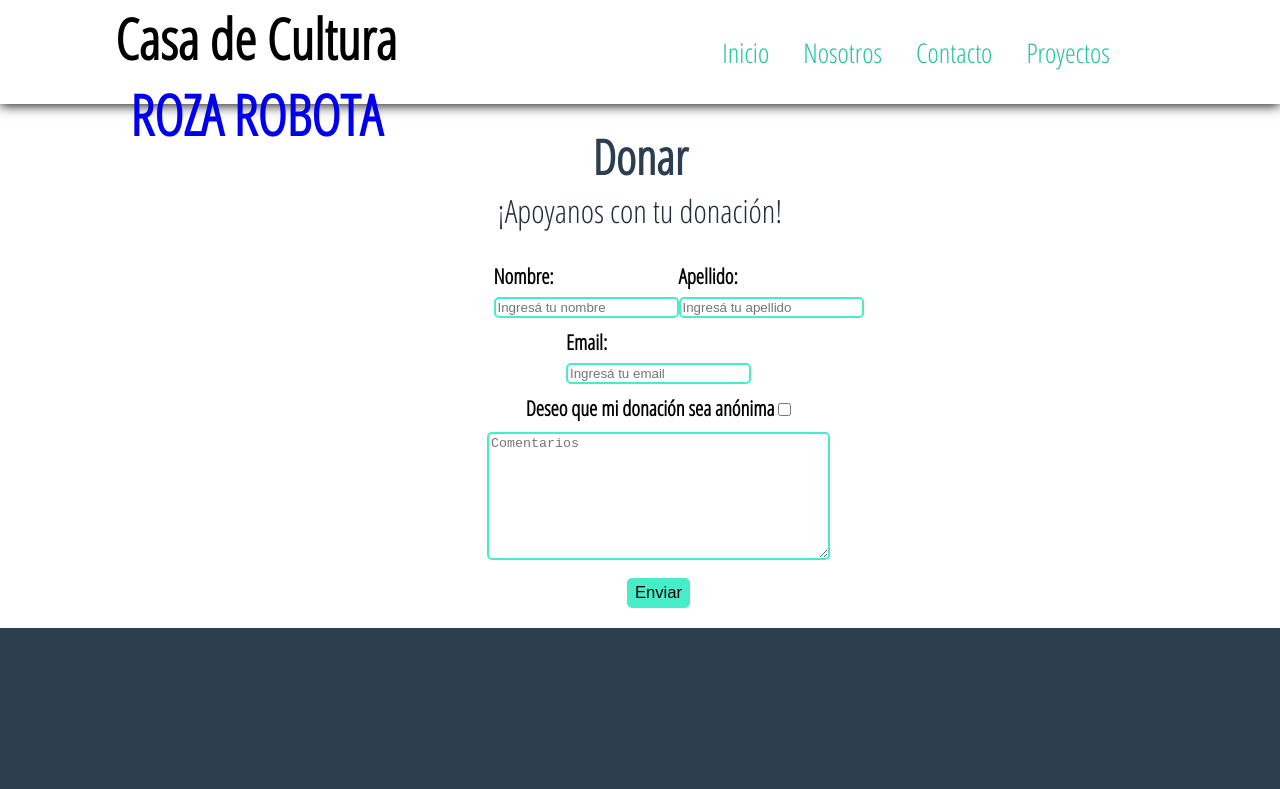
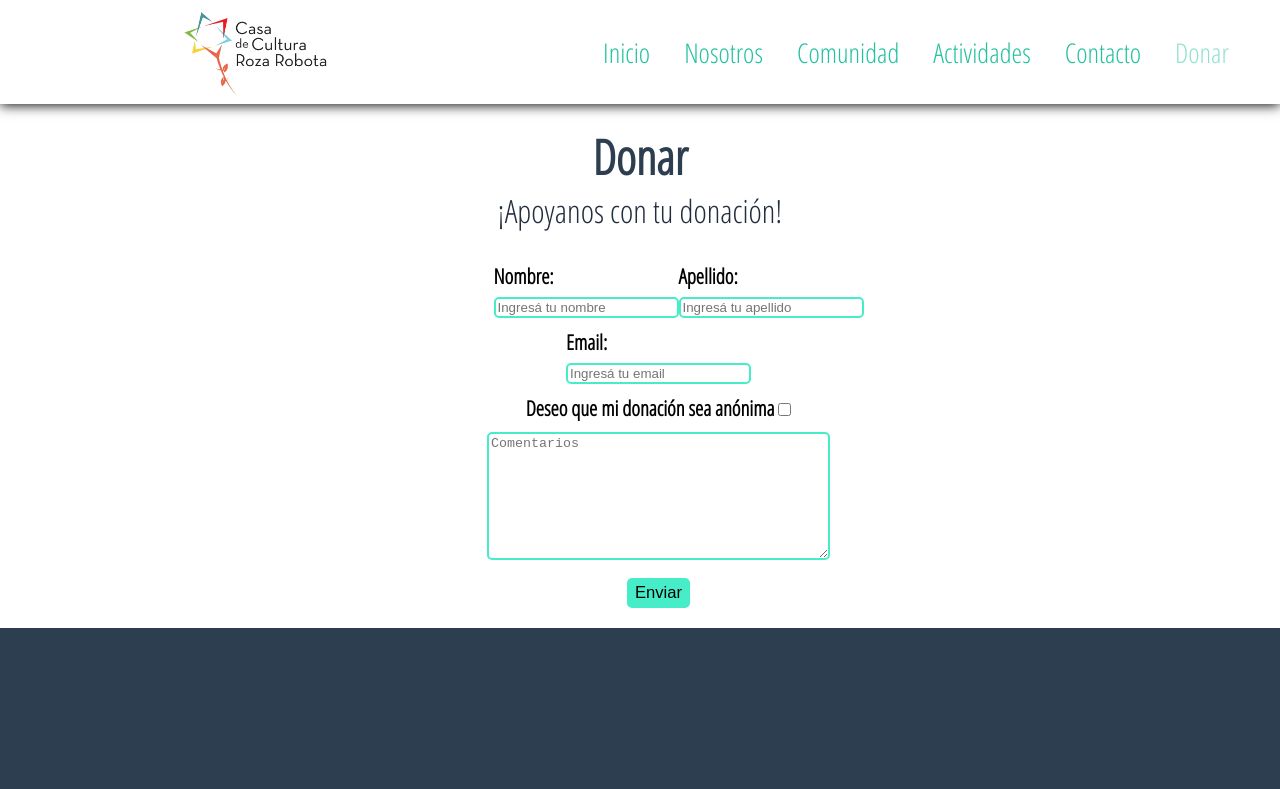
Before and after one commit to p3drop7/roza-robota, a website: page pages/donar.html in a window 1280 px wide. Shown: the top 789 px of the page. Drawn offline with nearby package versions, Linux system fonts and the light colour scheme.

Commit message:
se modifica nav con selector de pagina actual

```diff
--- a/pages/donar.html
+++ b/pages/donar.html
@@ -38,31 +38,33 @@
 
 	<!-- Navegador Collapse para pantallas pequeñas -->
 	<nav class="navegador animate__animated animate__slideInDown">
-		<div class="navegador__brand">
-			<h1 class="h1--smaller">Casa de Cultura</h1>
-			<a href="../index.html"><h1>ROZA ROBOTA</h1></a>
-		</div>
+		<a href="#top" class="navegador__brand">
+			<img class="nav__logo" src="../assets/logoFondo.jpg" alt="Logo Roza Robota">
+		</a>
 		<button type="button" class="collapsible"><i class="fas fa-angle-double-down collapsible__icon"></i>
 		</button>
 			<ul class="content">
 				<li><a href="../index.html">Inicio</a></li>
         		<li><a href="../index.html#nosotros">Nosotros</a></li>
-        		<li><a href="../index.html#contacto">Contacto</a></li>
-        		<li><a href="proyectos.html">Proyectos</a></li>
+        		<li><a href="comunidad.html">Comunidad</a></li>
+        		<li><a href="actividades.html">Actividades</a></li>
+        		<li><a href="contacto.html">Contacto</a></li>
+        		<li><a href="donar.html" class="page-actual">Donar</a></li>
         	</ul>
 	</nav>
 
 	<!-- Navegador para pantallas grandes -->
 	<nav class="navegador992px animate__animated animate__slideInDown">
-		<div class="navegador992px__brand">
-			<h1 class="h1_992px h1_992px--smaller">Casa de Cultura</h1>
-			<a href="../index.html"><h1 class="h1_992px">ROZA ROBOTA</h1></a>
-		</div>
+		<a href="#top" class="navegador992px__brand">
+			<img class="nav__logo" src="../assets/logoFondo.jpg" alt="Logo Roza Robota">
+		</a>
 		<ul class="navegador992px__lista">
 			<li class="navegador992px__btns"><a href="../index.html">Inicio</a></li>
         	<li class="navegador992px__btns"><a href="../index.html#nosotros">Nosotros</a></li>
-        	<li class="navegador992px__btns"><a href="../index.html#contact">Contacto</a></li>
-        	<li class="navegador992px__btns"><a href="proyectos.html">Proyectos</a></li>
+        	<li class="navegador992px__btns"><a href="comunidad.html">Comunidad</a></li>
+        	<li class="navegador992px__btns"><a href="actividades.html">Actividades</a></li>
+        	<li class="navegador992px__btns"><a href="contacto.html">Contacto</a></li>
+        	<li class="navegador992px__btns"><a href="donar.html" class="page-actual__992px">Donar</a></li>
         </ul>
     </nav>
 
--- a/scss/layout/_navigation.scss
+++ b/scss/layout/_navigation.scss
@@ -26,6 +26,14 @@
 	display: flex;
 	flex-flow: row;
 	justify-content: center;
+}
+
+.page-actual {
+	text-decoration: underline;
+}
+
+.page-actual__992px {
+	color: rgba(35, 194, 160, 0.5)!important;
 }
 
 .collapsible {
```
Also changed, not shown: index.html (+2 -3 lines), pages/comunidad.html (+3 -3 lines), pages/contacto.html (+53 -4 lines), css/style.css.
